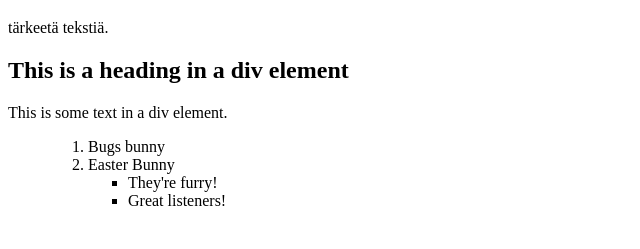
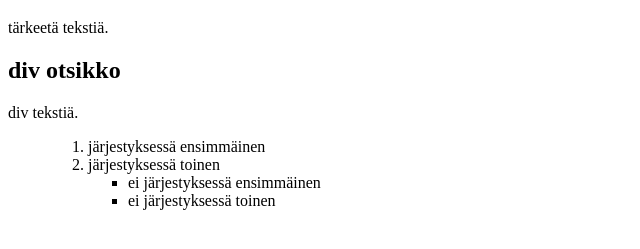
Before and after one commit to Paulikk/Paulikk.github.io, a plain HTML site: page css/styles.html in a window 1280 px wide. Shown: the part 61-310 px from the top of the page, without its empty margins (0-640 px from the left). Drawn offline with Linux system fonts and the light colour scheme.

Commit message:
Update styles.html

```diff
--- a/css/styles.html
+++ b/css/styles.html
@@ -11,19 +11,19 @@
 <p>tärkeetä tekstiä.</p>
 
 <div class="divi">
-  <h2>This is a heading in a div element</h2>
-  <p>This is some text in a div element.</p>
+  <h2>div otsikko</h2>
+  <p>div tekstiä.</p>
 </div>
 
 <ol class="letters">
     <ol>
-        <li>Bugs bunny</li>
-        <li>Easter Bunny</li>
+        <li>järjestyksessä ensimmäinen</li>
+        <li>järjestyksessä toinen</li>
     </ol>
 <ul class="squared">
     <ul>
-        <li>They're furry!</li>
-        <li>Great listeners!</li>
+        <li>ei järjestyksessä ensimmäinen</li>
+        <li>ei järjestyksessä toinen</li>
     </ul>
 
 
```
